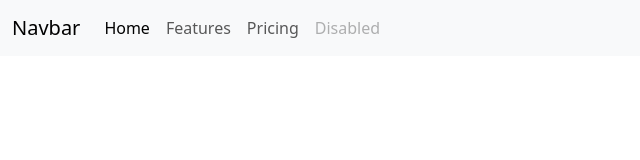
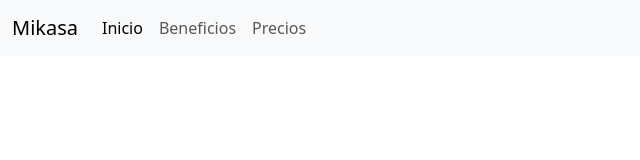
Before and after one commit to Claudiozero1/Clase-m3s1, a plain HTML site: page index.html in a window 1280 px wide. Shown: the whole page, without its empty margins (0-640 px from the left). Drawn offline with nearby package versions, Linux system fonts and the light colour scheme.

Commit message:
Era la navbar

```diff
--- a/index.html
+++ b/index.html
@@ -12,7 +12,7 @@
 <body>
     <nav class="navbar navbar-expand-lg bg-body-tertiary">
         <div class="container-fluid">
-            <a class="navbar-brand" href="#">Navbar</a>
+            <a class="navbar-brand" href="#">Mikasa</a>
             <button class="navbar-toggler" type="button" data-bs-toggle="collapse" data-bs-target="#navbarNav"
                 aria-controls="navbarNav" aria-expanded="false" aria-label="Toggle navigation">
                 <span class="navbar-toggler-icon"></span>
@@ -20,16 +20,13 @@
             <div class="collapse navbar-collapse" id="navbarNav">
                 <ul class="navbar-nav">
                     <li class="nav-item">
-                        <a class="nav-link active" aria-current="page" href="#">Home</a>
+                        <a class="nav-link active" aria-current="page" href="#">Inicio</a>
                     </li>
                     <li class="nav-item">
-                        <a class="nav-link" href="#">Features</a>
+                        <a class="nav-link" href="#">Beneficios</a>
                     </li>
                     <li class="nav-item">
-                        <a class="nav-link" href="#">Pricing</a>
-                    </li>
-                    <li class="nav-item">
-                        <a class="nav-link disabled" aria-disabled="true">Disabled</a>
+                        <a class="nav-link" href="#">Precios</a>
                     </li>
                 </ul>
             </div>
```
